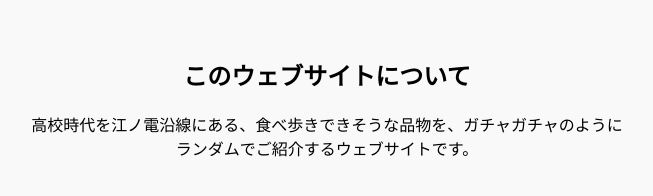
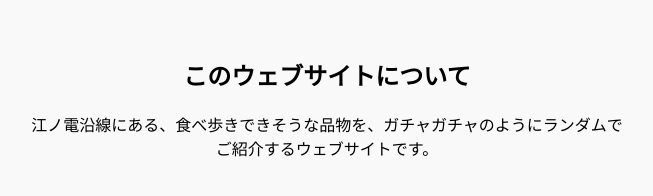
Before and after one commit to hinatakkh394/foodSuggestor, a plain HTML site: page index.html in a window 1280 px wide. Shown: the part 156-352 px from the top of the page, without its empty margins (313-966 px from the left). Drawn offline with Linux system fonts and the light colour scheme.

Commit message:
Update index.html

```diff
--- a/index.html
+++ b/index.html
@@ -15,7 +15,7 @@
     <div class="container">
         <h2>このウェブサイトについて</h2>
         <p>
-            高校時代を江ノ電沿線にある、食べ歩きできそうな品物を、ガチャガチャのようにランダムでご紹介するウェブサイトです。
+            江ノ電沿線にある、食べ歩きできそうな品物を、ガチャガチャのようにランダムでご紹介するウェブサイトです。
         </p>
     </div>
 </body>
```
